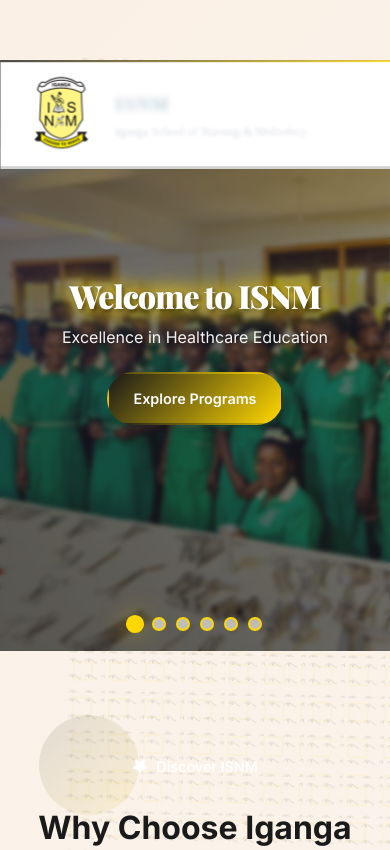
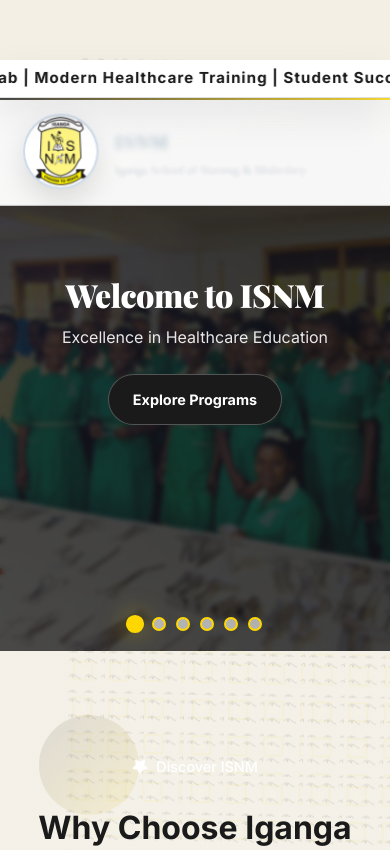
Before and after one commit to REAGANOTEMA/ISNM-SMS, a PHP site: page / in a window 390 px wide; the page is wider, and only the part inside the window is pictured. Shown: the top 850 px of that part. Run offline with PHP 8.4, Linux system fonts and the light colour scheme; some web fonts are replaced.

Commit message:
initial changes

```diff
--- a/index.php
+++ b/index.php
@@ -64,7 +64,7 @@ if (session_status() === PHP_SESSION_NONE) {
 
         body {
             font-family: 'Inter', sans-serif;
-            background: var(--gradient-clean);
+            background: linear-gradient(180deg, #f3efe5 0%, #f7f5ef 45%, #fbfaf8 100%);
             color: var(--primary-dark);
             line-height: 1.6;
             overflow-x: hidden;
@@ -110,18 +110,17 @@ if (session_status() === PHP_SESSION_NONE) {
         /* Cinema-Quality 3D Navigation - No Space Above */
         .navbar {
             position: fixed;
-            top: 0;
+            top: 38px;
             left: 0;
             right: 0;
-            background: var(--white);
-            border-bottom: 3px solid var(--border-light);
-            z-index: 1000;
-            padding: 1.2rem 0;
-            box-shadow: var(--shadow-xl);
-            transform-style: preserve-3d;
-            transition: all 0.4s cubic-bezier(0.4, 0, 0.2, 1);
-            backdrop-filter: blur(15px);
-            animation: cinemaNavFloat 8s ease-in-out infinite;
+            background: rgba(255,255,255,0.96);
+            border-bottom: 1px solid rgba(220,220,220,0.9);
+            z-index: 1001;
+            padding: 1rem 0;
+            box-shadow: 0 16px 40px rgba(0,0,0,0.08);
+            transform-style: preserve-3d;
+            transition: all 0.35s ease;
+            backdrop-filter: blur(16px);
         }
 
         .navbar::before {
@@ -149,11 +148,45 @@ if (session_status() === PHP_SESSION_NONE) {
             animation: navPatternFloat 30s linear infinite;
         }
 
+        .brand-banner {
+            position: fixed;
+            top: 0;
+            left: 0;
+            right: 0;
+            height: 38px;
+            background: #ffffff;
+            border-bottom: 1px solid rgba(220,220,220,0.9);
+            z-index: 1002;
+            display: flex;
+            align-items: center;
+            justify-content: center;
+            overflow: hidden;
+            box-shadow: 0 16px 40px rgba(0,0,0,0.08);
+        }
+
+        .brand-marquee {
+            display: inline-flex;
+            align-items: center;
+            gap: 3rem;
+            white-space: nowrap;
+            animation: marquee 18s linear infinite;
+            font-weight: 700;
+            letter-spacing: 1px;
+            color: var(--primary-dark);
+            font-size: 0.95rem;
+            transform: perspective(1000px) rotateX(2deg);
+        }
+
+        @keyframes marquee {
+            0% { transform: translateX(100%) perspective(1000px) rotateX(2deg); }
+            100% { transform: translateX(-100%) perspective(1000px) rotateX(2deg); }
+        }
+
         .navbar.scrolled {
-            background: rgba(255, 255, 255, 0.98);
-            backdrop-filter: blur(15px);
-            box-shadow: var(--shadow-3d-xl);
-            border-bottom-color: var(--border-3d-medium);
+            background: rgba(255, 255, 255, 1);
+            backdrop-filter: blur(16px);
+            box-shadow: 0 18px 50px rgba(0,0,0,0.1);
+            border-bottom-color: rgba(210,210,210,0.95);
             transform: translateY(0);
         }
 
@@ -171,18 +204,16 @@ if (session_status() === PHP_SESSION_NONE) {
         .nav-logo {
             display: flex;
             align-items: center;
-            gap: 1.2rem;
+            gap: 1rem;
             font-weight: 900;
             font-size: 1.6rem;
-            color: var(--medical-primary);
+            color: var(--primary-dark);
             text-decoration: none;
             font-family: 'Copperplate Gothic Bold', 'Rockwell Extra Bold', serif;
             transform-style: preserve-3d;
-            transition: all 0.4s cubic-bezier(0.4, 0, 0.2, 1);
+            transition: all 0.35s ease;
             position: relative;
             z-index: 5;
-            text-shadow: 0 4px 8px rgba(15, 76, 117, 0.2);
-            animation: cinemaLogoGlow 3s ease-in-out infinite;
         }
 
         .nav-logo::before {
@@ -204,15 +235,15 @@ if (session_status() === PHP_SESSION_NONE) {
         }
 
         .nav-logo img {
-            width: 70px;
-            height: 70px;
+            width: 64px;
+            height: 64px;
             object-fit: cover;
-            border: 3px solid var(--medical-primary);
+            border: 2px solid rgba(17, 82, 147, 0.2);
             border-radius: 50%;
-            transition: all 0.4s cubic-bezier(0.4, 0, 0.2, 1);
-            box-shadow: var(--shadow-3d-md);
-            transform-style: preserve-3d;
-            background: var(--medical-white);
+            transition: all 0.35s ease;
+            box-shadow: 0 12px 28px rgba(0,0,0,0.12);
+            transform-style: preserve-3d;
+            background: white;
             position: relative;
             z-index: 3;
         }
@@ -362,8 +392,7 @@ if (session_status() === PHP_SESSION_NONE) {
             left: 0;
             width: 100%;
             height: 100%;
-            background: linear-gradient(45deg, rgba(26, 26, 26, 0.7) 0%, rgba(45, 45, 45, 0.5) 50%, rgba(255, 215, 0, 0.1) 100%);
-            animation: heroOverlayPulse 4s ease-in-out infinite;
+            background: linear-gradient(45deg, rgba(20, 22, 30, 0.6) 0%, rgba(10, 12, 18, 0.75) 100%);
         }
 
         .slide-overlay {
@@ -390,37 +419,33 @@ if (session_status() === PHP_SESSION_NONE) {
         }
 
         .slide-title {
-            font-size: clamp(2.5rem, 5vw, 4rem);
+            font-size: clamp(2.6rem, 5vw, 4rem);
             font-weight: 900;
             margin-bottom: 1rem;
-            text-shadow: 3px 3px 6px rgba(0, 0, 0, 0.7);
-            animation: textGlow 3s ease-in-out infinite alternate;
             font-family: 'Playfair Display', serif;
-            letter-spacing: -1px;
-            line-height: 1.1;
+            letter-spacing: -0.5px;
+            line-height: 1.05;
         }
 
         .slide-subtitle {
-            font-size: clamp(1rem, 2.5vw, 1.5rem);
-            margin-bottom: 2rem;
-            text-shadow: 2px 2px 4px rgba(0, 0, 0, 0.5);
+            font-size: clamp(1rem, 2.5vw, 1.4rem);
+            margin-bottom: 1.75rem;
             font-weight: 400;
-            line-height: 1.4;
-            opacity: 0.95;
+            line-height: 1.6;
+            opacity: 0.9;
         }
 
         .slide-btn {
             display: inline-block;
             padding: 1rem 2.5rem;
-            background: var(--gradient-primary);
+            background: var(--primary-dark);
             color: var(--white);
             text-decoration: none;
             border-radius: 50px;
-            font-weight: 600;
-            font-size: 1.1rem;
-            transition: all 0.4s cubic-bezier(0.4, 0, 0.2, 1);
-            box-shadow: var(--shadow-lg);
-            border: 2px solid transparent;
+            font-weight: 700;
+            font-size: 1.05rem;
+            transition: all 0.3s ease;
+            border: 1px solid rgba(255,255,255,0.25);
             position: relative;
             overflow: hidden;
             transform-style: preserve-3d;
@@ -2168,6 +2194,13 @@ if (session_status() === PHP_SESSION_NONE) {
     </style>
 </head>
 <body>
+    <div class="brand-banner">
+        <div class="brand-marquee">
+            <span>Iganga School of Nursing & Midwifery</span>
+            <span>Practical Skills Lab | Modern Healthcare Training | Student Success</span>
+            <span>Academic Excellence | Compassionate Care | Career Ready Nurses</span>
+        </div>
+    </div>
     <!-- Professional Navigation -->
     <nav class="navbar" id="navbar">
         <div class="nav-container">
```
Also changed, not shown: other parts of index.php (+20 -20 lines).
